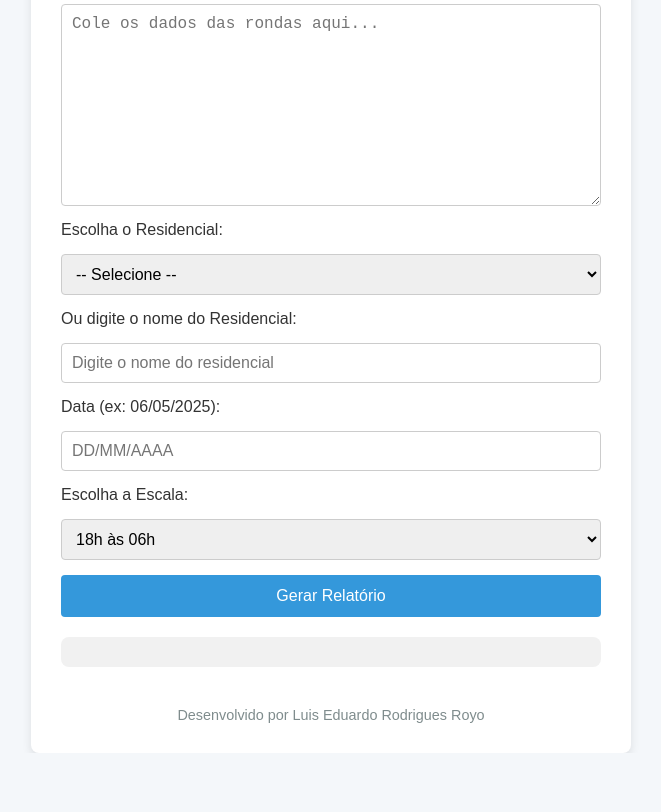
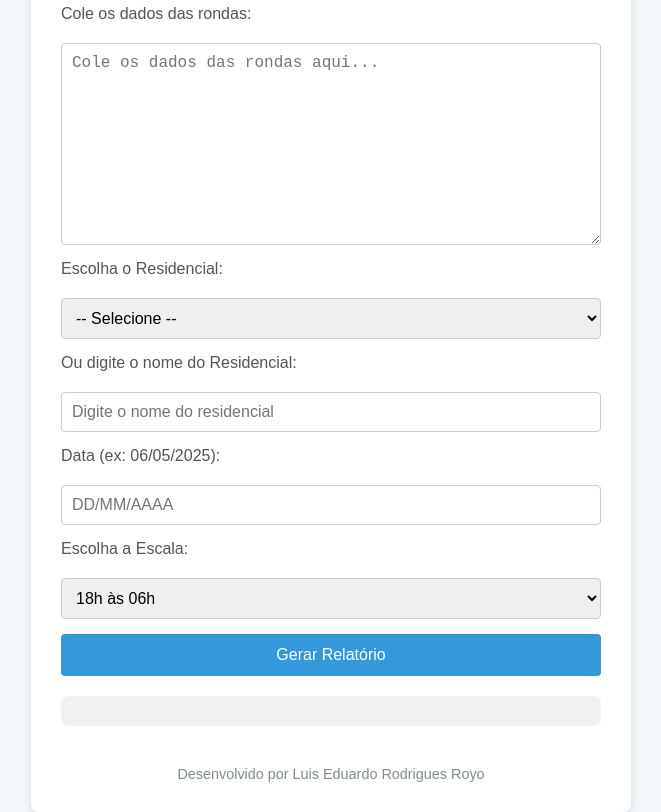
Before and after one commit to luisroyo/relatorio-rondas, a website: page public/index.html in a window 1280 px wide. Shown: the part 82-894 px from the top of the page, without its empty margins (309-970 px from the left). Before the commit the page ends 835 px from the top, so only its background shows below. Drawn offline with Linux system fonts and the light colour scheme.

Commit message:
Fix: Ajustar layout para exibir título corretamente em diferentes resoluções

```diff
--- a/public/style.css
+++ b/public/style.css
@@ -12,9 +12,9 @@ body {
   color: #333;
   display: flex;
   justify-content: center;
-  align-items: center;
-  height: 100vh;
+  min-height: 100vh; /* Alterado para min-height para garantir que o body ocupe pelo menos a altura da tela */
   margin: 0;
+  align-items: flex-start; /* Alinhar os itens ao início (topo) */
 }
 
 /* Estilo da container principal */
@@ -23,8 +23,8 @@ body {
   border-radius: 8px;
   box-shadow: 0 4px 10px rgba(0, 0, 0, 0.1);
   padding: 30px;
-  width: 100%;
-  max-width: 600px;
+  width: 90%; /* Alterado para porcentagem para melhor responsividade */
+  max-width: 600px; /* Mantendo uma largura máxima para telas maiores */
 }
 
 /* Estilo do título */
@@ -33,6 +33,7 @@ h1 {
   font-size: 2rem;
   color: #2c3e50;
   margin-bottom: 20px;
+  word-break: break-word; /* Adicionado para evitar que palavras longas quebrem o layout */
 }
 
 /* Estilo do formulário */
@@ -40,6 +41,14 @@ form {
   display: flex;
   flex-direction: column;
   gap: 15px;
+}
+
+/* Estilo dos labels */
+label {
+  display: block; /* Garante que cada label ocupe uma linha inteira */
+  font-size: 1rem;
+  color: #555;
+  margin-bottom: 5px;
 }
 
 /* Estilo dos campos de input e textarea */
@@ -51,6 +60,8 @@ textarea {
   border-radius: 4px;
   font-size: 1rem;
   transition: border-color 0.3s ease-in-out;
+  width: 100%; /* Garante que os campos ocupem a largura total do container */
+  box-sizing: border-box; /* Impede que padding e border aumentem a largura total */
 }
 
 input:focus,
@@ -70,6 +81,7 @@ button {
   border-radius: 4px;
   cursor: pointer;
   transition: background-color 0.3s ease;
+  width: 100%; /* Garante que o botão ocupe a largura total do container */
 }
 
 button:hover {
@@ -86,6 +98,7 @@ button:hover {
   margin-top: 20px;
   font-size: 1rem;
   color: #333;
+  overflow-x: auto; /* Adicionado para lidar com relatórios muito largos */
 }
 
 /* Estilo do rodapé */
```
